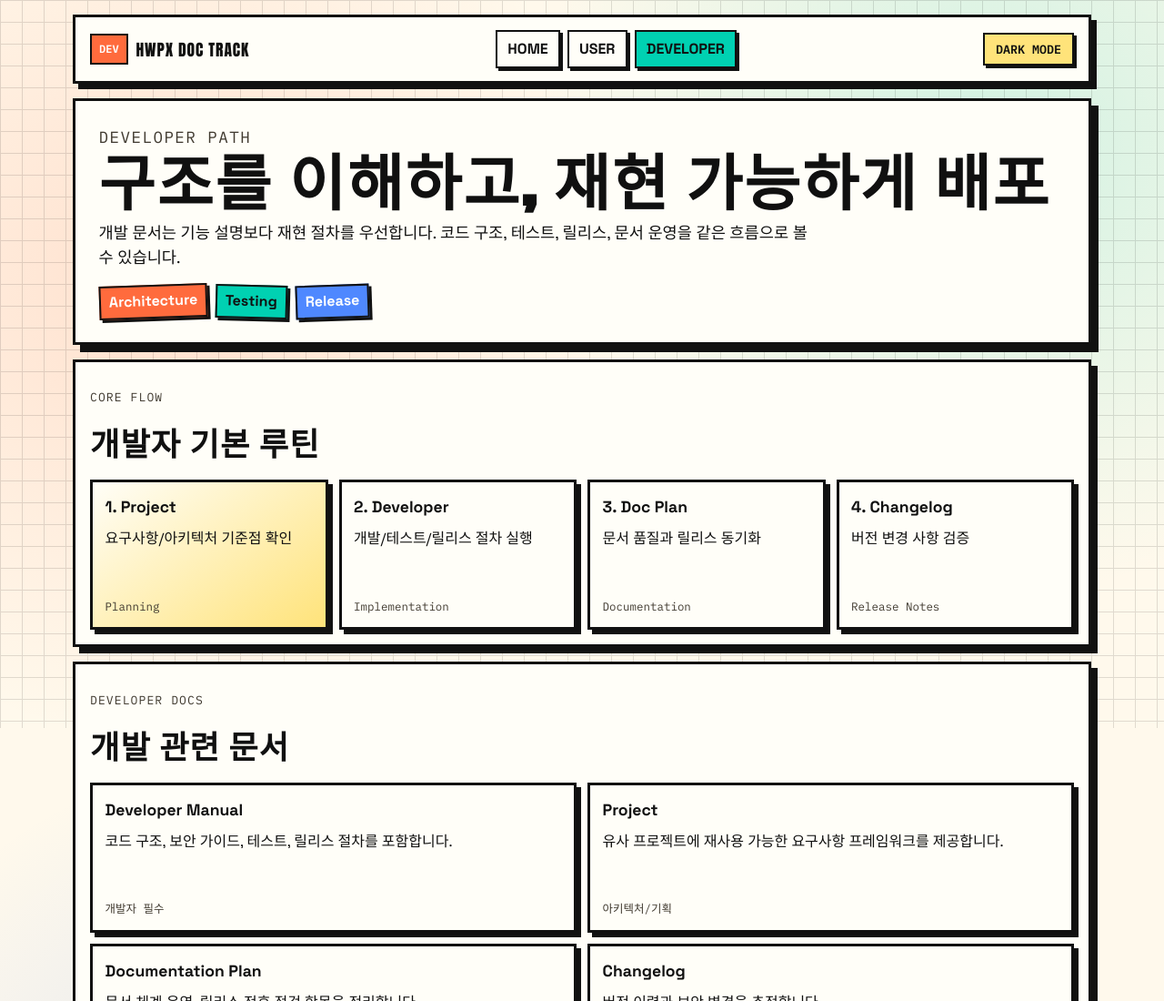
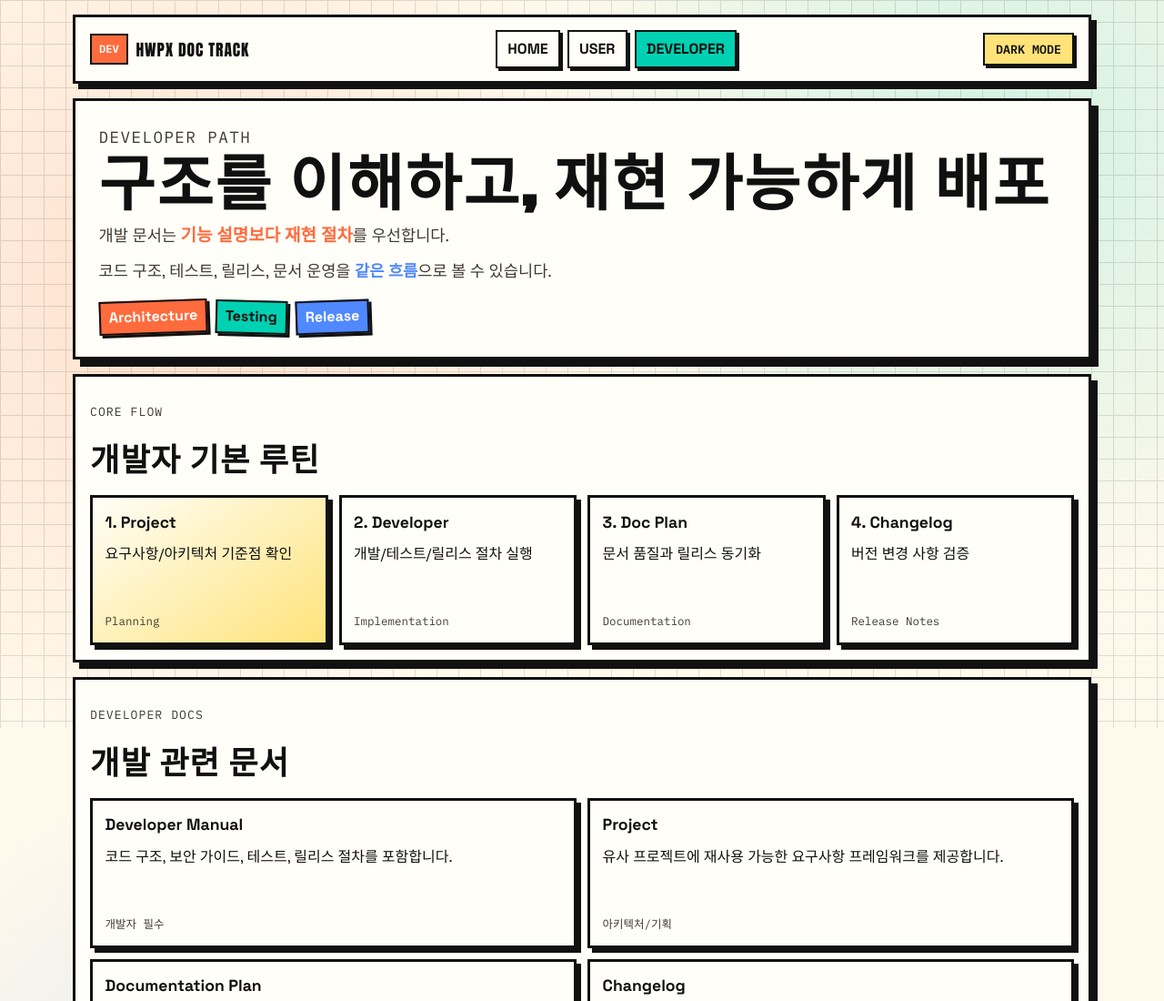
Before and after one commit to goodlookingprokim/obsidian-hwpx-pipeline, a website: page docs/developer.html in a window 1280 px wide. Shown: the top 1100 px of the page at 91% size. Drawn offline with Linux system fonts and the light colour scheme.

Commit message:
style(site): distinguish explanatory text and emphasis

```diff
--- a/docs/assets/styles.css
+++ b/docs/assets/styles.css
@@ -160,6 +160,7 @@ body::before {
   margin: 0;
   max-width: 70ch;
   font-size: clamp(0.95rem, 2.1vw, 1.1rem);
+  color: var(--muted);
   word-break: keep-all;
   overflow-wrap: normal;
 }
@@ -212,6 +213,34 @@ body::before {
   font-size: clamp(1.4rem, 3vw, 2.2rem);
   word-break: keep-all;
   overflow-wrap: normal;
+}
+
+.explain {
+  margin: 0;
+  max-width: 72ch;
+  font-size: clamp(0.96rem, 1.8vw, 1.08rem);
+  color: var(--muted);
+  line-height: 1.7;
+  word-break: keep-all;
+  overflow-wrap: normal;
+}
+
+.explain + .explain {
+  margin-top: 0.55rem;
+}
+
+.explain strong,
+.em-strong {
+  color: var(--accent-main);
+  font-size: 1.08em;
+  font-weight: 700;
+}
+
+.explain em,
+.em-sub {
+  color: var(--accent-third);
+  font-style: normal;
+  font-weight: 700;
 }
 
 .kicker {
@@ -391,6 +420,22 @@ body::before {
   overflow-wrap: normal;
 }
 
+.doc-content p {
+  color: var(--muted);
+  font-size: 1rem;
+}
+
+.doc-content strong {
+  color: var(--accent-main);
+  font-size: 1.04em;
+}
+
+.doc-content em {
+  color: var(--accent-third);
+  font-style: normal;
+  font-weight: 700;
+}
+
 .doc-content ul,
 .doc-content ol {
   padding-left: 1.1rem;
--- a/docs/developer.html
+++ b/docs/developer.html
@@ -26,9 +26,12 @@
     <section class="hero">
       <p class="kicker">DEVELOPER PATH</p>
       <h1>구조를 이해하고, 재현 가능하게 배포</h1>
-      <p>
-        개발 문서는 기능 설명보다 재현 절차를 우선합니다.
-        코드 구조, 테스트, 릴리스, 문서 운영을 같은 흐름으로 볼 수 있습니다.
+      <p class="explain">
+        개발 문서는 <strong>기능 설명보다 재현 절차</strong>를 우선합니다.
+      </p>
+      <p class="explain">
+        코드 구조, 테스트, 릴리스, 문서 운영을
+        <em>같은 흐름</em>으로 볼 수 있습니다.
       </p>
       <div class="sticker-row">
         <span class="sticker a">Architecture</span>
```
Also changed, not shown: docs/index.html (+9 -5 lines), docs/user.html (+6 -3 lines).
